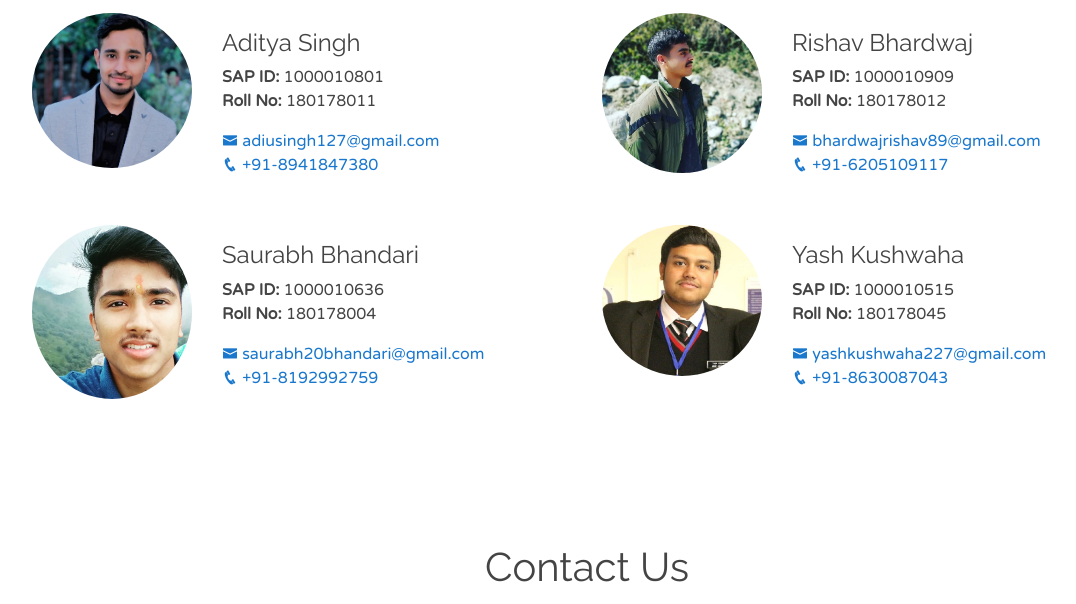
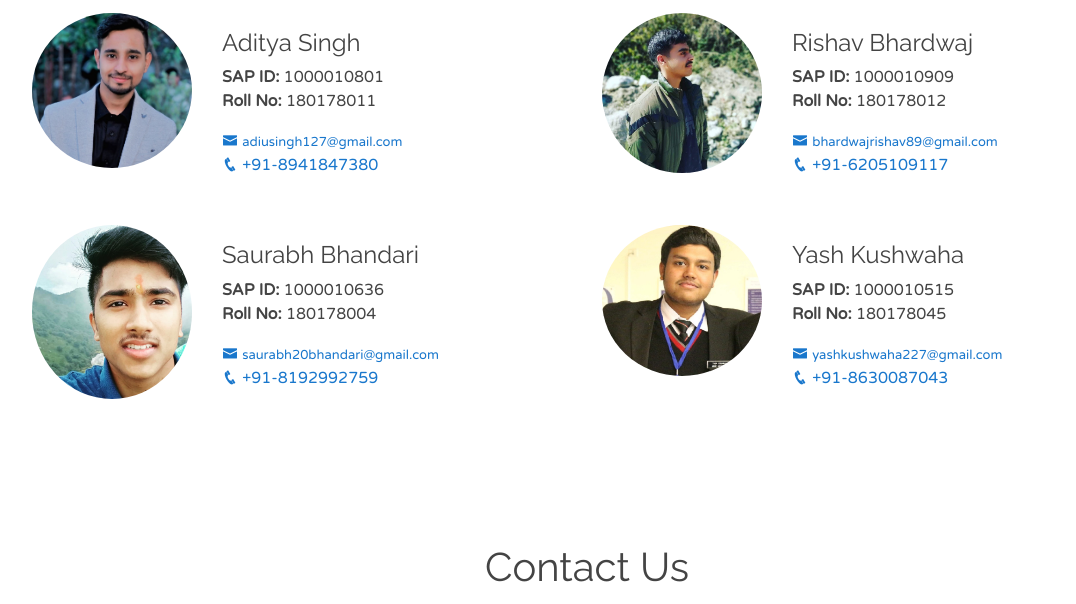
Before and after one commit to AdiSR127/Hospital-Manangement-System, a plain HTML site: page index.html in a window 1280 px wide. Shown: the part 811-1415 px from the top of the page, without its empty margins (53-1129 px from the left). Drawn offline with nearby package versions, Linux system fonts and the light colour scheme.

Commit message:
Some Corrections
Some Website Optimization

```diff
--- a/index.html
+++ b/index.html
@@ -125,7 +125,7 @@
           </p>
             <a href="mailto: adiusingh127@gmail.com">
             <i class="icofont-envelope"></i>
-            adiusingh127@gmail.com
+            <span style="font-size: small">adiusingh127@gmail.com</span>
             </a>
             <br>
             <a href="tel: 08941847380">
@@ -146,7 +146,7 @@
           </p>
             <a href="mailto: bhardwajrishav89@gmail.com">
             <i class="icofont-envelope"></i>
-            bhardwajrishav89@gmail.com
+            <span style="font-size: small">bhardwajrishav89@gmail.com</span>
             </a>
             <br>
             <a href="tel: 06205109117">
@@ -167,7 +167,7 @@
           </p>
             <a href="mailto: saurabh20bhandari@gmail.com">
             <i class="icofont-envelope"></i>
-            saurabh20bhandari@gmail.com
+            <span style="font-size: small">saurabh20bhandari@gmail.com</span>
             </a>
             <br>
             <a href="tel: 08192992759">
@@ -190,7 +190,7 @@
           </p>
             <a href="mailto: yashkushwaha227@gmail.com">
             <i class="icofont-envelope"></i>
-            yashkushwaha227@gmail.com
+            <span style="font-size: small">yashkushwaha227@gmail.com</span>
             </a>
             <br>
             <a href="tel: 08630087043">
```
